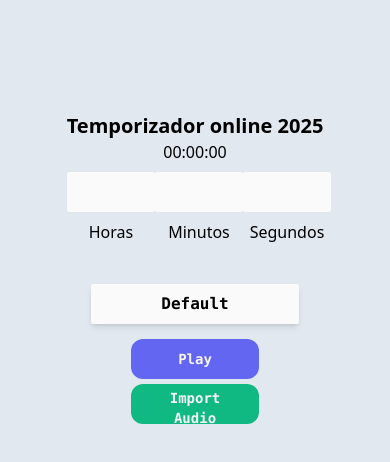
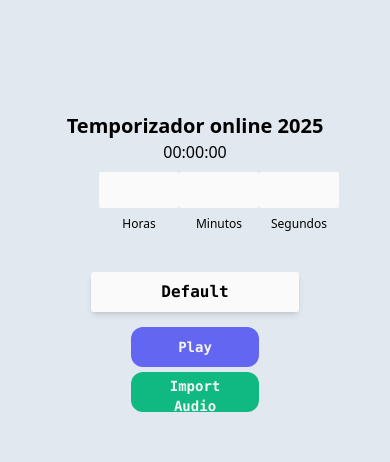
Before and after one commit to Guilherme1oo04/temporizador, a Vue app: page / in a window 390 px wide. Shown: the top 462 px of the page. Built offline with nearby package versions, Linux system fonts and the light colour scheme.

Commit message:
Estilização final dos inputs de tempo escolhido

```diff
--- a/src/components/EscolheTempo.vue
+++ b/src/components/EscolheTempo.vue
@@ -15,10 +15,10 @@
 </script>
 
 <template>
-    <div class="tw-flex tw-w-64 tw-justify-around tw-text-center tw-my-2">
+    <div class="tw-flex tw-w-48 tw-justify-between tw-text-center tw-my-2 sm:tw-w-64">
         <div v-for="tipo in tiposHorarios">
             <input type="number" :id="tipo" min="0" max="99" @input="formataTempo(tipo)" class="input-tempo">
-            <p class="paragrafo-input-tempo tw-pt-2"><label :for="tipo" class="label-input-tempo tw-p-1 tw-rounded-sm">{{ tipo.charAt(0).toUpperCase() + tipo.slice(1) }}</label></p>
+            <p class="paragrafo-input-tempo tw-pt-2 tw-text-xs sm:tw-text-base"><label :for="tipo" class="label-input-tempo tw-p-1 tw-rounded-sm">{{ tipo.charAt(0).toUpperCase() + tipo.slice(1) }}</label></p>
         </div>
 
     </div>
@@ -26,9 +26,9 @@
 
 <style>
     .input-tempo {
-        @apply tw-text-center tw-bg-neutral-50 tw-text-base tw-font-semibold tw-py-2 tw-px-1 tw-rounded-sm hover:tw-cursor-pointer focus:tw-outline-none;
+        @apply tw-text-center tw-bg-neutral-50 tw-text-sm tw-font-semibold tw-py-2 tw-px-1 tw-rounded-sm hover:tw-cursor-pointer focus:tw-outline-none sm:tw-w-20;
     }
     .input-tempo:focus ~ .paragrafo-input-tempo .label-input-tempo {
-        @apply tw-bg-emerald-500 tw-text-neutral-100;
+        @apply tw-bg-indigo-500 tw-text-neutral-100;
     }
 </style>
```
